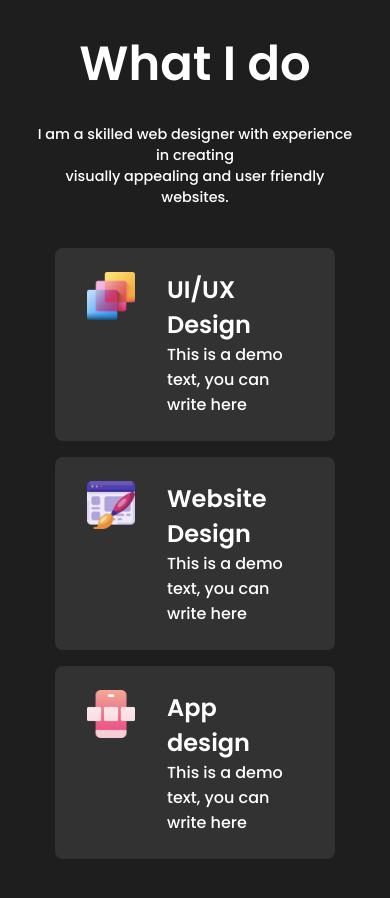
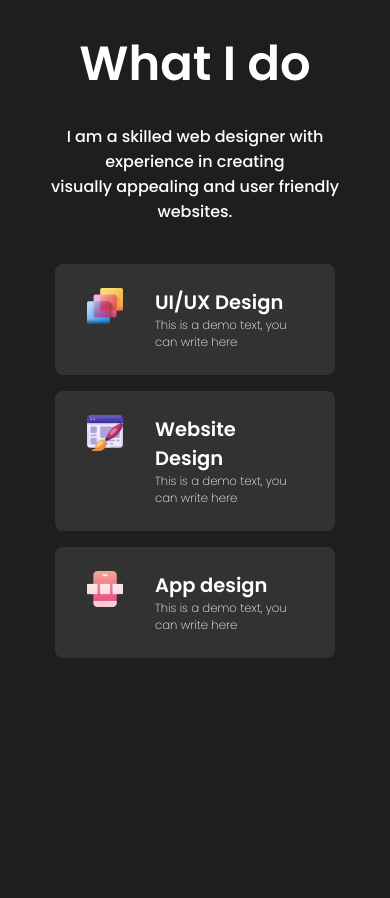
Before and after one commit to MikeYoulend/portfolio, a React (Create React App) app: page / in a window 390 px wide. Shown: the part 880-1778 px from the top of the page. After the commit the page ends 1578 px from the top, so only its background shows below. Built offline with nearby package versions, Linux system fonts and the light colour scheme.

Commit message:
About Section Finished

```diff
--- a/src/components/Skills/skills.css
+++ b/src/components/Skills/skills.css
@@ -19,7 +19,7 @@
 
 .skillDesc {
 	font-weight: 400;
-	font-size: 0.9rem;
+	font-size: 1rem;
 	max-width: 51rem;
 	padding: 0 2rem;
 }
@@ -45,3 +45,27 @@
 	width: 3rem;
 	margin-right: 2rem;
 }
+
+.skillBarText > p {
+	font-size: 0.9rem;
+	font-weight: 100;
+}
+
+@media screen and (max-width: 720px) {
+	.skillBarText > p {
+		font-size: 2vw;
+	}
+}
+
+@media screen and (max-width: 480px) {
+	.skillBarText > p {
+		font-size: 3vw;
+	}
+	.skillBarImg {
+		height: 2.25rem;
+		width: 2.25rem;
+	}
+	.skillBarText > h2 {
+		font-size: 5vw;
+	}
+}
```
